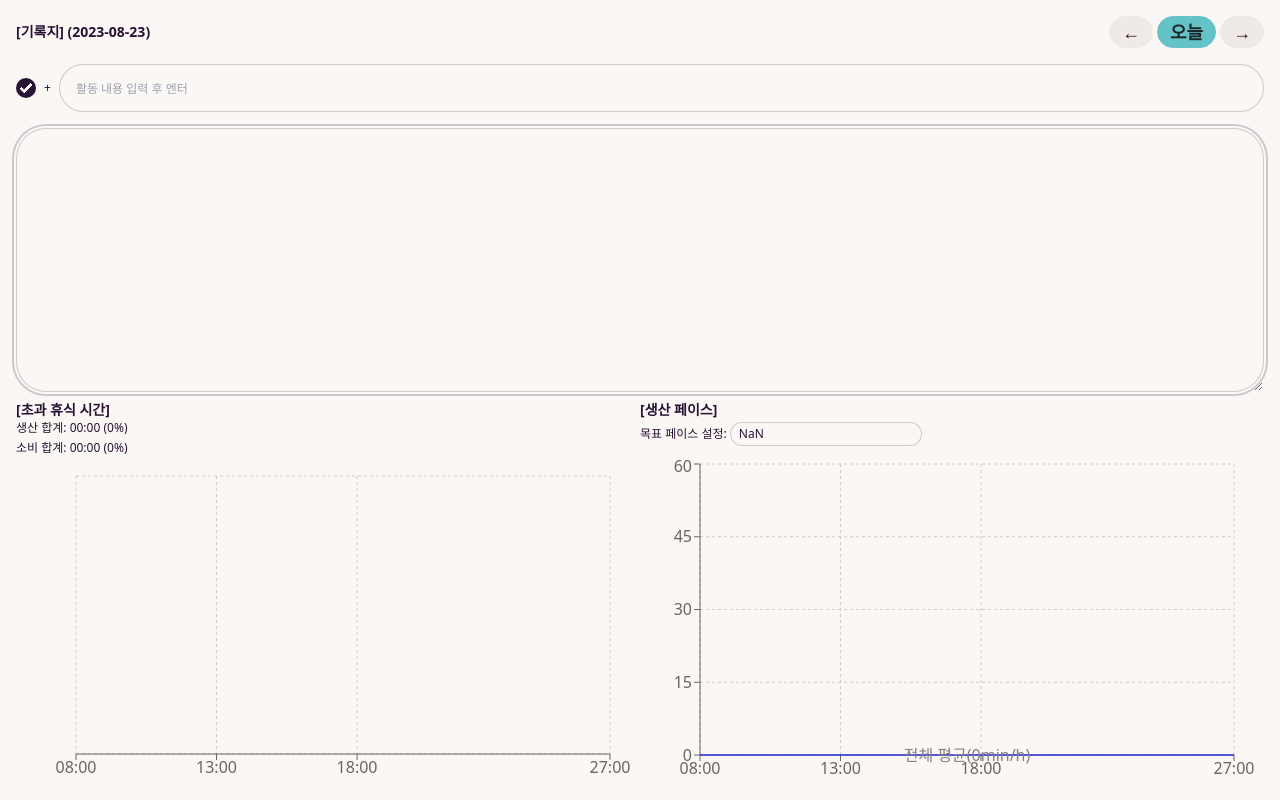
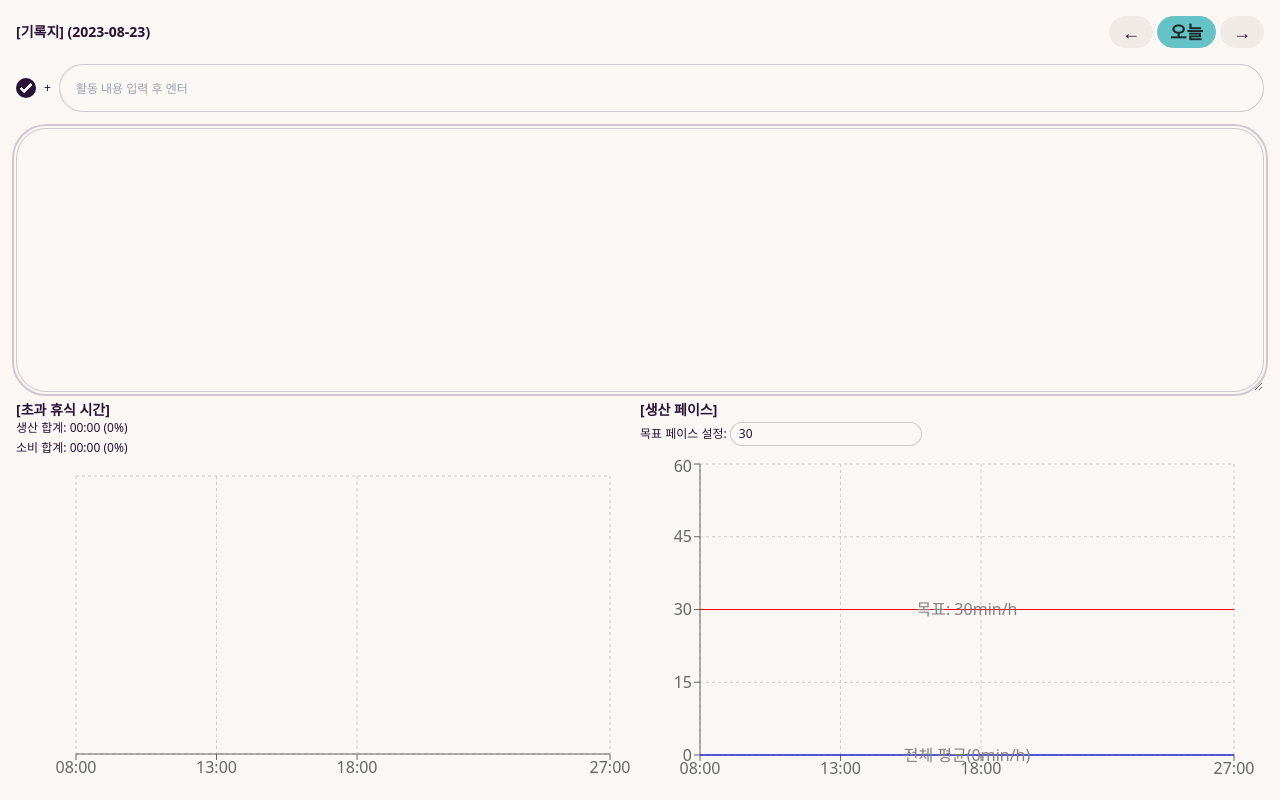
Before and after one commit to seongbin9786/my-time, a React (Vite) app: page / in a window 1280 px wide. Built offline with nearby package versions, Linux system fonts and the light colour scheme.

Commit message:
fix: 기본 '목표 페이스' 값을 30으로 설정

```diff
--- a/src/features/ProductivePaceChartArea.tsx
+++ b/src/features/ProductivePaceChartArea.tsx
@@ -1,15 +1,14 @@
 import { ChangeEvent, useState } from 'react';
 
 import { ProductivePaceChart } from '../components/charts/ProductivePaceChart';
+import { DEFAULT_PACE_IN_MIN } from '../policies/userConfig';
 import { avgPaceOf, Log } from '../utils/PaceUtil';
 import { loadFromStorage, saveToStorage } from '../utils/Storage';
-
-// 유틸 함수
-const intOrZero = (x: string) => Number.parseInt(x) ?? 0;
+import { parseOrDefault } from '../utils/StringUtil';
 
 const STORAGE_KEY_TARGET_PACE = 'targetPace';
 const storedTargetPace = loadFromStorage(STORAGE_KEY_TARGET_PACE);
-const initialTargetPace = intOrZero(storedTargetPace); // 최초 방문 시 값이 아예 없는 경우.
+const initialTargetPace = parseOrDefault(storedTargetPace, DEFAULT_PACE_IN_MIN);
 
 /**
  * ProductivePace 차트 + 입력 폼을 포함한 영역
@@ -22,7 +21,7 @@ export const Area_ProductivePaceChart = ({
   const [targetPace, setTargetPace] = useState(initialTargetPace);
 
   const updateTargetPace = (e: ChangeEvent<HTMLInputElement>) => {
-    const nextPace = intOrZero(e.target.value);
+    const nextPace = Number.parseInt(e.target.value, 10);
     setTargetPace(nextPace);
     saveToStorage(STORAGE_KEY_TARGET_PACE, nextPace + '');
   };
--- /dev/null
+++ b/src/policies/userConfig.ts
@@ -0,0 +1 @@
+export const DEFAULT_PACE_IN_MIN = 30;
--- /dev/null
+++ b/src/utils/StringUtil.ts
@@ -0,0 +1,4 @@
+export const parseOrDefault = (x: string, defaultValue: number) => {
+  const parsed = Number.parseInt(x, 10);
+  return isNaN(parsed) ? defaultValue : parsed;
+};
```
